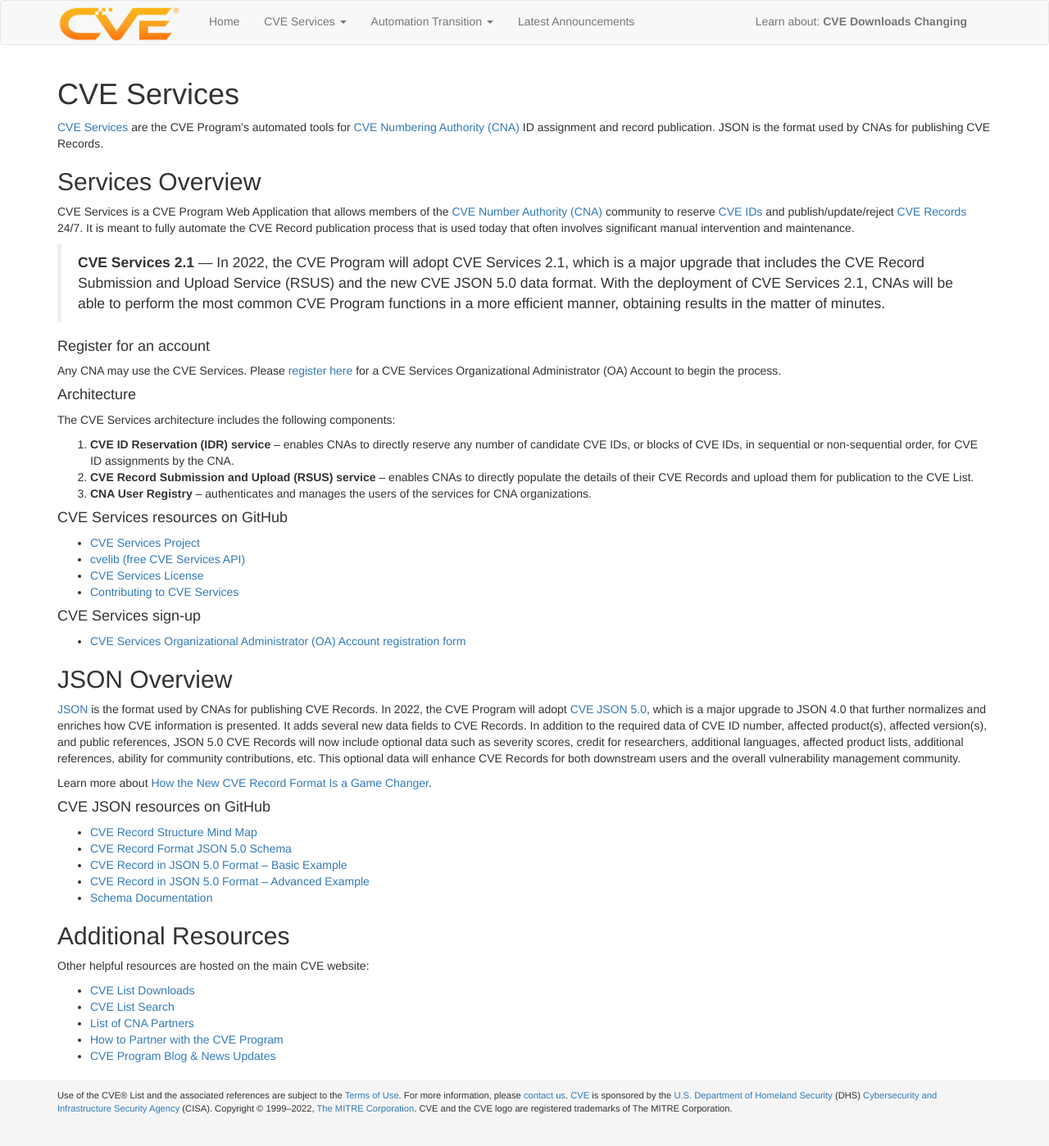
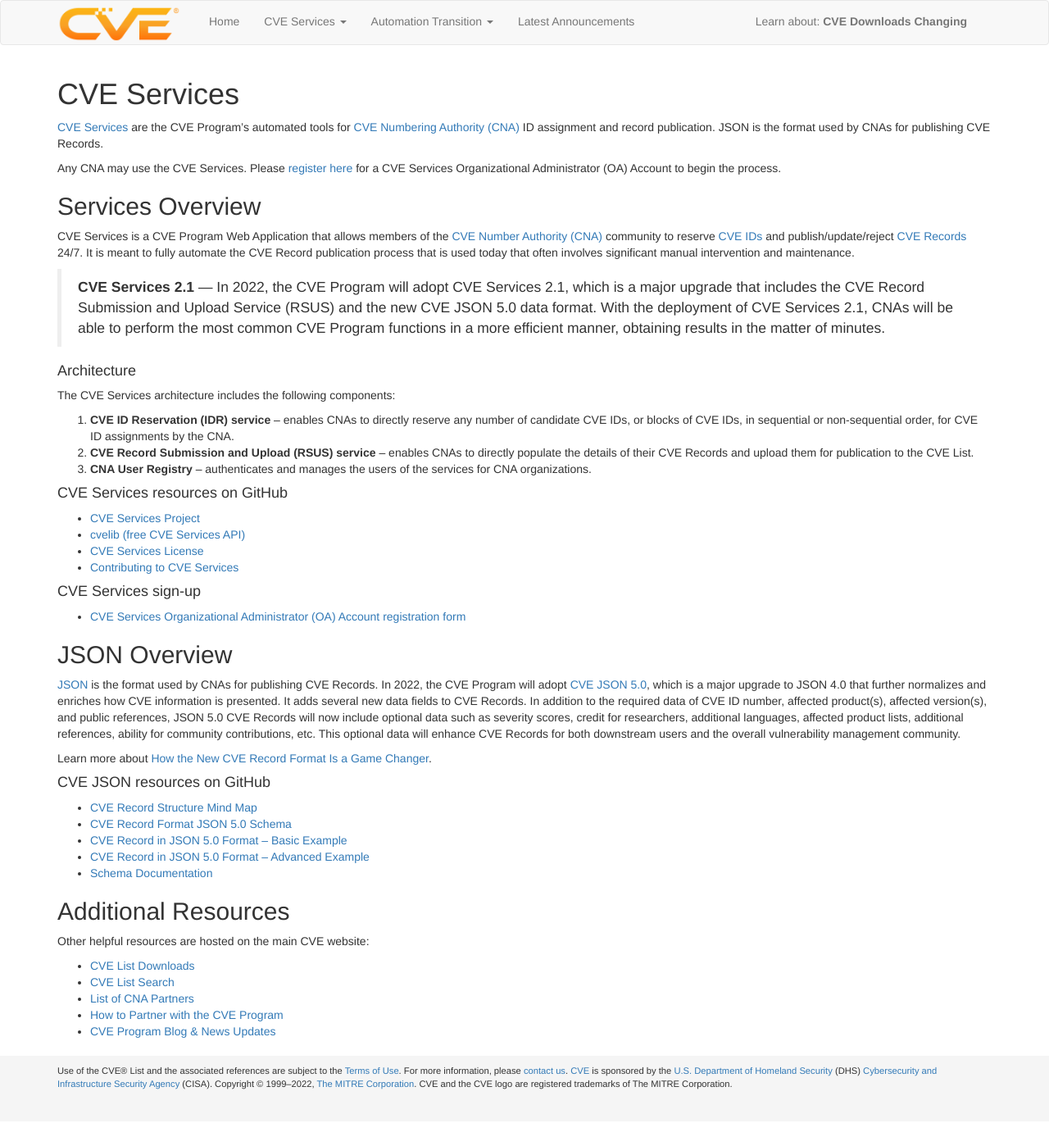
Before and after one commit to CVEProject/cveproject.github.io, a Jekyll site: the page built from automation-cve-services.md, in a window 1280 px wide. Shown: the whole page at 82% size. Built offline with Jekyll 4.4.1, drawn with Linux system fonts in a browser that asks for light colours; nearby versions of some CDN libraries; after the commit the page ends 1368 px from its top, so only the background shows below that.

Commit message:
Update automation-cve-services.md

```diff
--- a/automation-cve-services.md
+++ b/automation-cve-services.md
@@ -5,15 +5,13 @@ layout: page
 
 [CVE Services](https://github.com/CVEProject/cve-services) are the CVE Program’s automated tools for [CVE Numbering Authority (CNA)](https://www.cve.org/ProgramOrganization/CNAs) ID assignment and record publication. JSON is the format used by CNAs for publishing CVE Records.
 
+Any CNA may use the CVE Services. Please [register here](https://forms.monday.com/forms/03132d0646401f5d10d06c60e25444a1?r=use1) for a CVE Services Organizational Administrator (OA) Account to begin the process.
+
 ## Services Overview
 
 CVE Services is a CVE Program Web Application that allows members of the [CVE Number Authority (CNA)](https://www.cve.org/PartnerInformation/Partner#CNA) community to reserve [CVE IDs](https://www.cve.org/ResourcesSupport/Glossary?activeTerm=glossaryCVEID) and publish/update/reject [CVE Records](https://www.cve.org/ResourcesSupport/Glossary?activeTerm=glossaryRecord) 24/7. It is meant to fully automate the CVE Record publication process that is used today that often involves significant manual intervention and maintenance.
 
 ><strong>CVE Services 2.1</strong> &mdash; In 2022, the CVE Program will adopt CVE Services 2.1, which is a major upgrade that includes the CVE Record Submission and Upload Service (RSUS) and the new CVE JSON 5.0 data format. With the deployment of CVE Services 2.1, CNAs will be able to perform the most common CVE Program functions in a more efficient manner, obtaining results in the matter of minutes.
-
-#### Register for an account
-
-Any CNA may use the CVE Services. Please [register here](https://forms.monday.com/forms/03132d0646401f5d10d06c60e25444a1?r=use1) for a CVE Services Organizational Administrator (OA) Account to begin the process.
 
 #### Architecture
 
```
